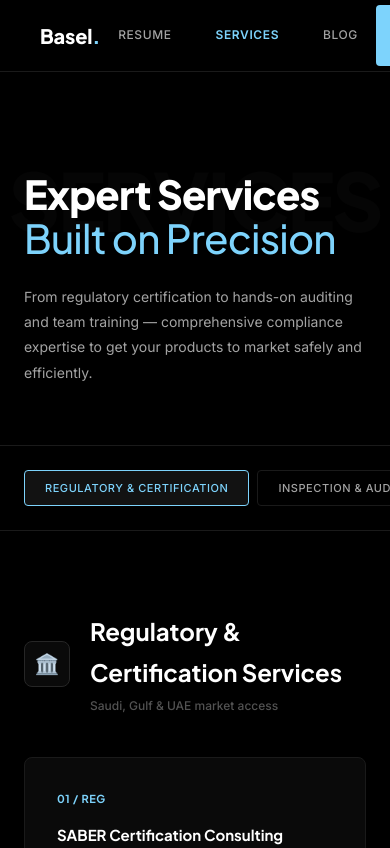
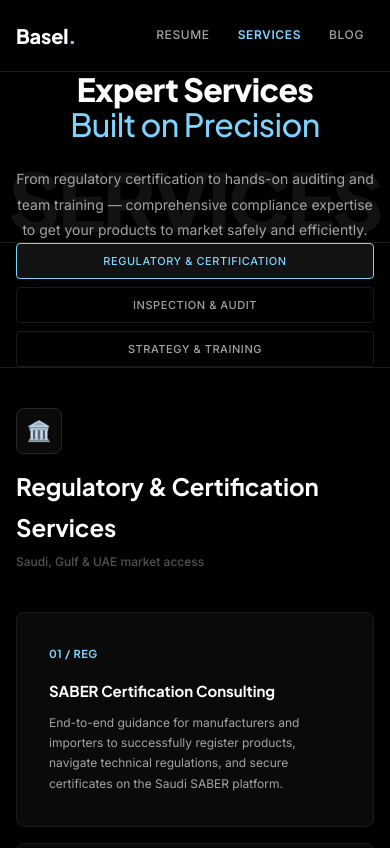
Before and after one commit to BasSsel94/MyWebsit-II, a plain HTML site: page services.html in a window 390 px wide. Shown: the top 848 px of the page. Drawn offline with Linux system fonts and the light colour scheme.

Commit message:
Refactor services.html for improved layout and responsiveness
Enhanced layout and visibility for services page, including responsive design adjustments and watermark readability improvements.

```diff
--- a/services.html
+++ b/services.html
@@ -8,6 +8,80 @@
 <link rel="preconnect" href="https://fonts.gstatic.com" crossorigin>
 <link href="https://fonts.googleapis.com/css2?family=Inter:wght@300;400;500;600&family=Plus+Jakarta+Sans:wght@500;600;700;800&display=swap" rel="stylesheet">
 <link rel="stylesheet" href="style.css">
+
+<!-- Layout Ratio & Watermark Visibility Overrides -->
+<style>
+  /* Enhance background page watermark readability */
+  .page-watermark {
+    color: rgba(255, 255, 255, 0.07) !important; /* Slightly whiter/more visible */
+    pointer-events: none;
+  }
+
+  /* Responsive Fixes for Even Mobile Display Ratios */
+  @media (max-width: 900px) {
+    .services-hero h1 {
+      font-size: 42px !important;
+    }
+    .services-grid {
+      grid-template-columns: 1fr 1fr !important;
+      gap: 20px !important;
+    }
+  }
+
+  @media (max-width: 600px) {
+    nav {
+      padding: 0 16px !important;
+    }
+    .nav-links {
+      gap: 8px !important;
+    }
+    .nav-btn {
+      padding: 6px 10px !important;
+      font-size: 12px !important;
+    }
+    .nav-cta {
+      display: none !important; /* Prevents button crowding on tiny screens */
+    }
+    .services-hero {
+      padding: 0 16px !important;
+      text-align: center !important;
+    }
+    .services-hero h1 {
+      font-size: 32px !important;
+    }
+    .category-nav {
+      flex-direction: column !important;
+      gap: 8px !important;
+      padding: 0 16px !important;
+    }
+    .cat-btn {
+      width: 100% !important;
+      text-align: center !important;
+    }
+    .services-section {
+      padding: 40px 16px !important;
+    }
+    .services-section-title {
+      flex-direction: column !important;
+      align-items: flex-start !important;
+      gap: 12px !important;
+    }
+    .services-grid {
+      grid-template-columns: 1fr !important;
+      gap: 16px !important;
+    }
+    .services-cta-strip {
+      flex-direction: column !important;
+      gap: 24px !important;
+      text-align: center !important;
+      padding: 40px 16px !important;
+    }
+    .services-cta-btn {
+      width: 100% !important;
+      text-align: center !important;
+    }
+  }
+</style>
 </head>
 <body>
 
```
